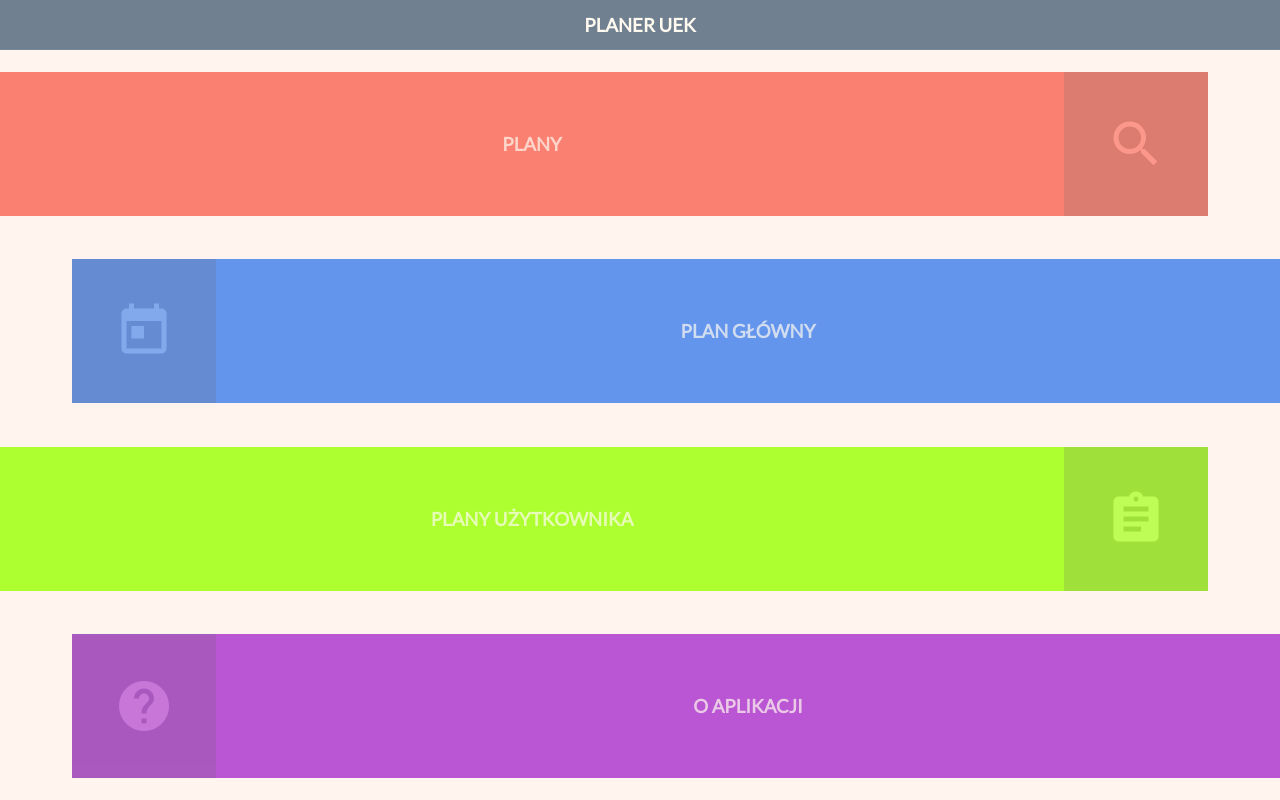
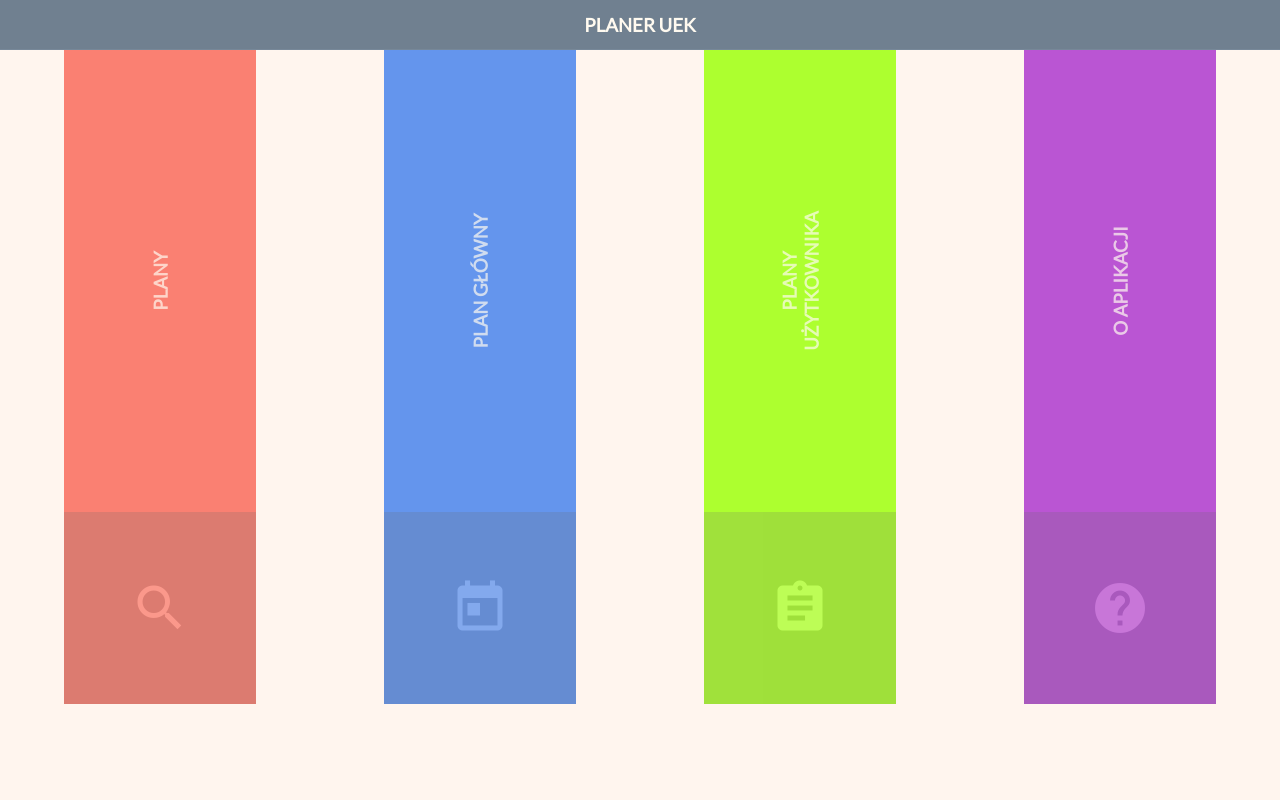
Before and after one commit to JayesNS/planner, a website: page www/home.html in a window 1280 px wide. Drawn offline with Linux system fonts and the light colour scheme.

Commit message:
Basic home page layout for larger displays

```diff
--- a/www/styles/home.css
+++ b/www/styles/home.css
@@ -73,3 +73,34 @@
 .sliding-item:nth-child(4) {
     background: mediumorchid;
 }
+
+@media screen and (min-aspect-ratio: 4/3) {
+    #main {
+        flex-direction: row;
+    }
+
+    .sliding-item {
+        flex-direction: column-reverse !important;
+        justify-content: space-between;
+        width: 15vw !important;
+        margin: 0 !important;
+        margin-bottom: 7.5vw !important;
+
+    }
+    .sliding-item:hover {
+        margin: 0 !important;
+        padding: 0 !important;
+        margin-bottom: 3.75vw !important;
+    }
+
+    .sliding-item h3 {
+        width: auto !important;
+        transform: rotateZ(-90deg);
+        height: calc(100% - 15vw);
+    }
+
+    .bookmark {
+        width: 15vw !important;
+        height: 15vw !important;
+    }
+}
```
